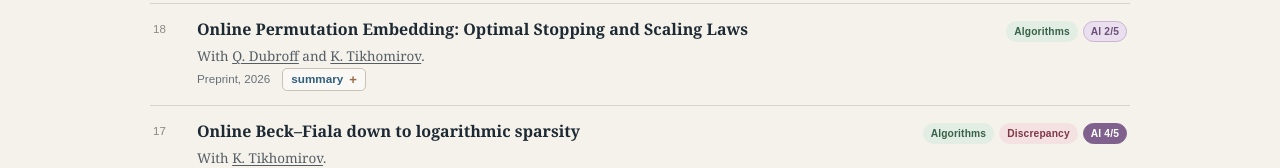
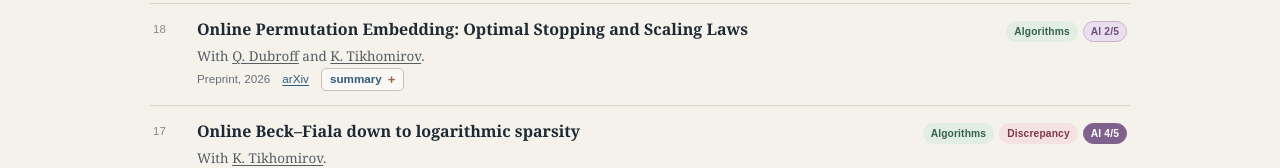
Before and after one commit to dylanaltschuler/dylanaltschuler.github.io, a React (Vite) app: page / in a window 1280 px wide. Shown: the part 717-885 px from the top of the page. Built offline with nearby package versions, Linux system fonts and the light colour scheme.

Commit message:
Add arXiv link for online permutation embedding

```diff
--- a/src/App.tsx
+++ b/src/App.tsx
@@ -57,7 +57,7 @@ const papers: Paper[] = [
     title: "Online Permutation Embedding: Optimal Stopping and Scaling Laws",
     authors: [QUENTIN, KONSTANTIN],
     venue: "Preprint, 2026",
-    links: [],
+    links: [{ label: "arXiv", href: "https://arxiv.org/abs/2608.19050" }],
     tags: ["Algorithms"],
     ai: 2,
     summary:
```
